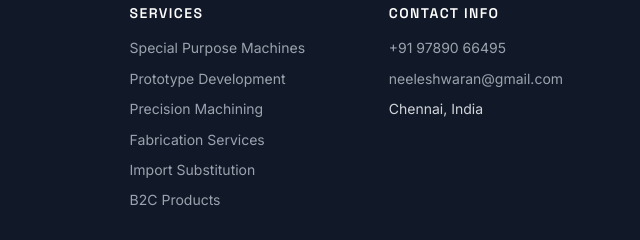
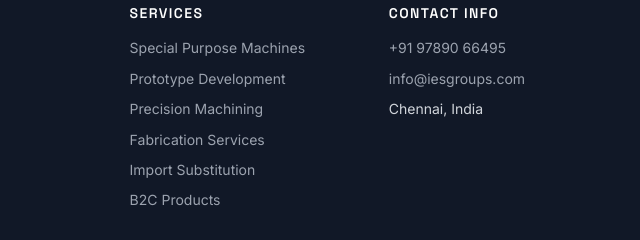
Before and after one commit to InnovativeES/IES, a plain HTML site: page index.html in a window 1280 px wide. Shown: the part 9041-9281 px from the top of the page, 640-1280 px from the left. Drawn offline with nearby package versions, Linux system fonts and the light colour scheme.

Commit message:
Update footer email to info@iesgroups.com

```diff
--- a/index.html
+++ b/index.html
@@ -1070,7 +1070,7 @@
                 <div class="footer-contact">
                     <h4>Contact Info</h4>
                     <p><a href="tel:+919789066495">+91 97890 66495</a></p>
-                    <p><a href="mailto:neeleshwaran@gmail.com">neeleshwaran@gmail.com</a></p>
+                    <p><a href="mailto:info@iesgroups.com">info@iesgroups.com</a></p>
                     <p>Chennai, India</p>
                 </div>
             </div>
```
